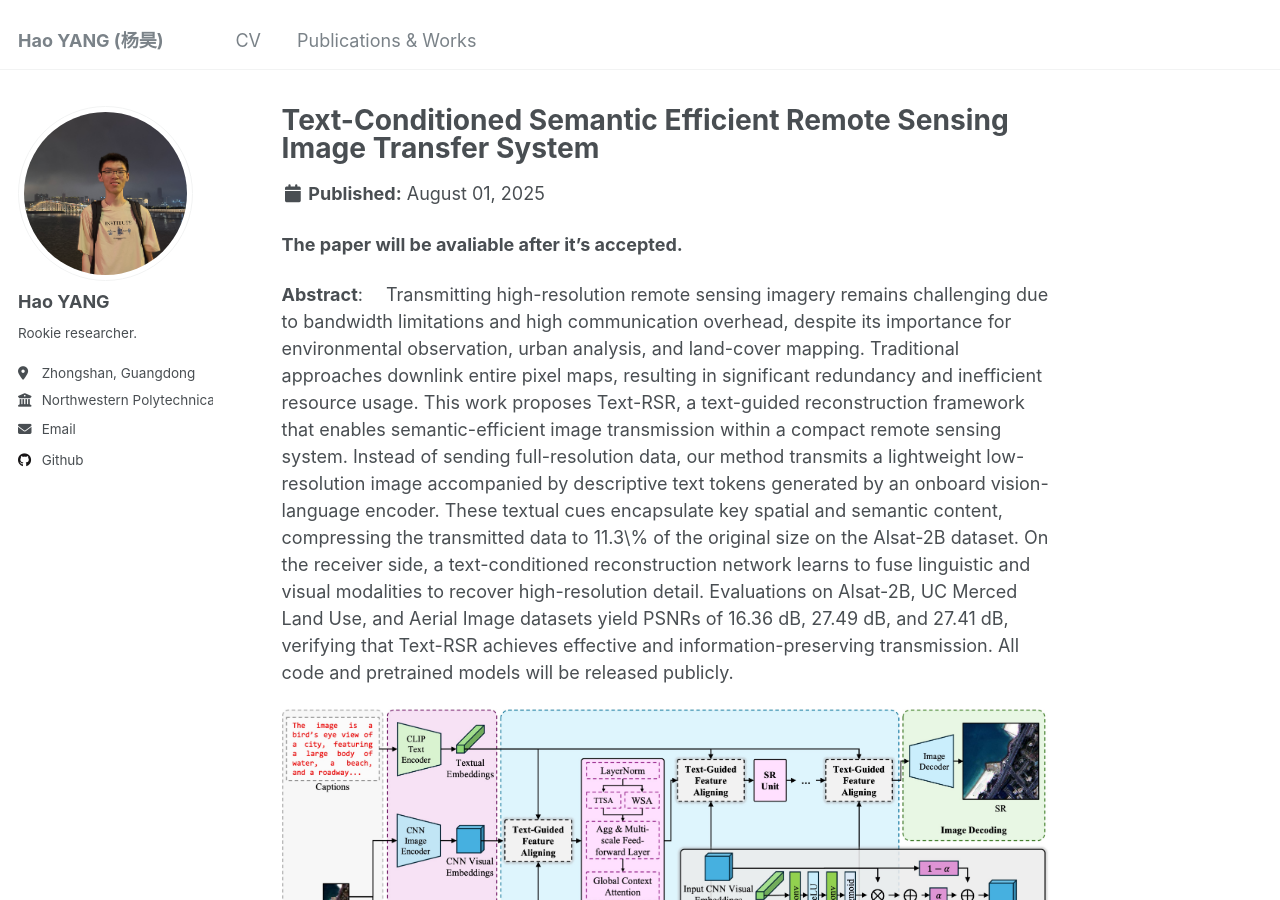
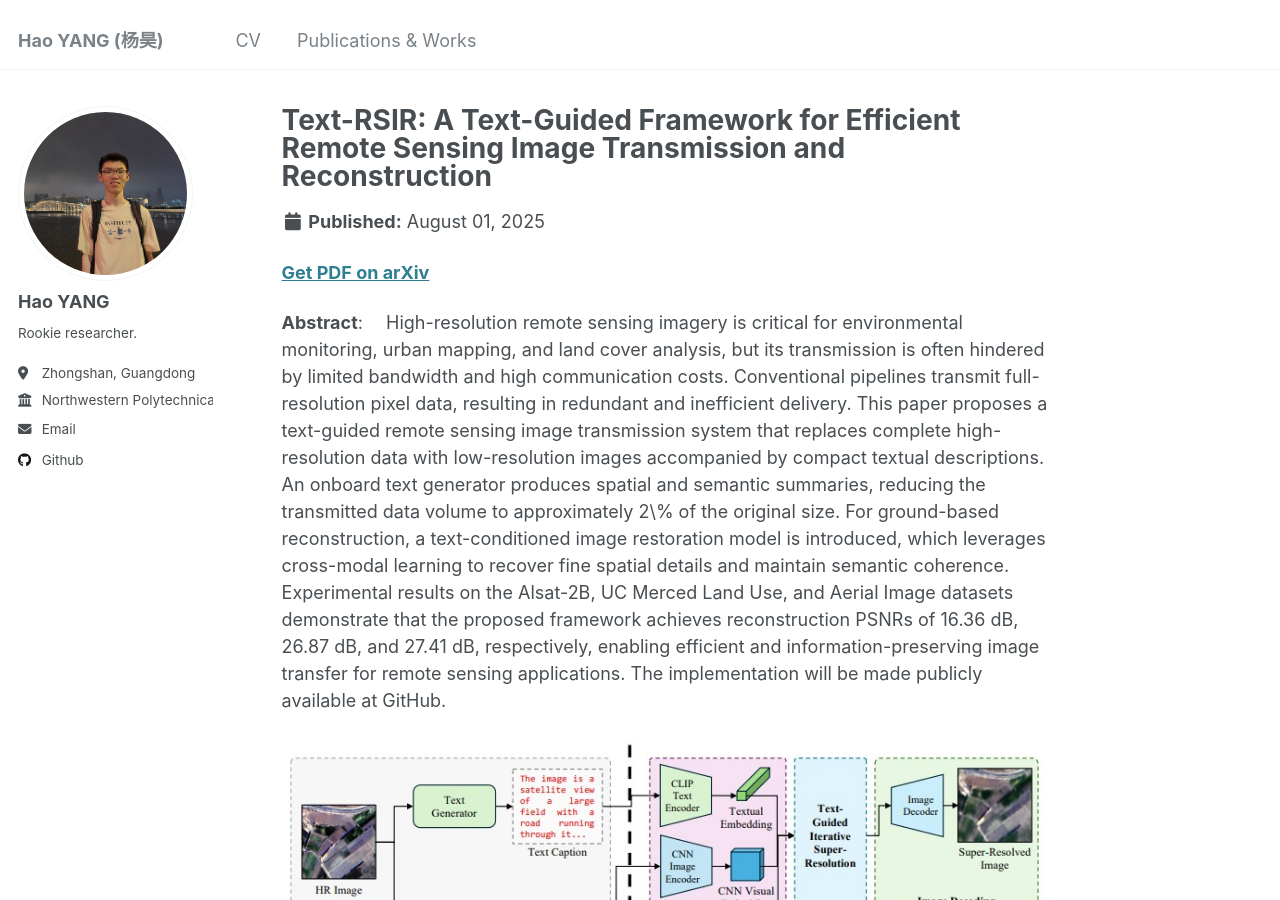
Before and after one commit to haoyangofficial/haoyangofficial.github.io, a Jekyll site: the page built from _publications/2025-8-1-textrssr.md, in a window 1280 px wide and 900 px high. Built offline with Jekyll 4.4.1, drawn with Linux system fonts in a browser that asks for light colours.

Commit message:
update Text-RSIR

```diff
--- a/_publications/2025-8-1-textrssr.md
+++ b/_publications/2025-8-1-textrssr.md
@@ -1,5 +1,5 @@
 ---
-title: "Text-Conditioned Semantic Efficient Remote Sensing Image Transfer System"
+title: "Text-RSIR: A Text-Guided Framework for Efficient Remote Sensing Image Transmission and Reconstruction"
 collection: publications
 category: journals
 permalink: /publication/2025-08-01-textrssr
@@ -7,9 +7,8 @@ excerpt: 'Low-bandwidth and information-preserving transmission and reconstructi
 date: 2025-08-01
 ---
 
-**The paper will be avaliable after it's accepted.**
+[**Get PDF on arXiv**](https://arxiv.org/pdf/2605.15558)
 
-**Abstract**:&emsp; Transmitting high-resolution remote sensing imagery remains challenging due to bandwidth limitations and high communication overhead, despite its importance for environmental observation, urban analysis, and land-cover mapping. Traditional approaches downlink entire pixel maps, resulting in significant redundancy and inefficient resource usage. This work proposes Text-RSR, a text-guided reconstruction framework that enables semantic-efficient image transmission within a compact remote sensing system. Instead of sending full-resolution data, our method transmits a lightweight low-resolution image accompanied by descriptive text tokens generated by an onboard vision-language encoder. These textual cues encapsulate key spatial and semantic content, compressing the transmitted data to 11.3\% of the original size on the Alsat-2B dataset. On the receiver side, a text-conditioned reconstruction network learns to fuse linguistic and visual modalities to recover high-resolution detail. Evaluations on Alsat-2B, UC Merced Land Use, and Aerial Image datasets yield PSNRs of 16.36 dB, 27.49 dB, and 27.41 dB, verifying that Text-RSR achieves effective and information-preserving transmission.
-All code and pretrained models will be released publicly.
+**Abstract**:&emsp; High-resolution remote sensing imagery is critical for environmental monitoring, urban mapping, and land cover analysis, but its transmission is often hindered by limited bandwidth and high communication costs. Conventional pipelines transmit full-resolution pixel data, resulting in redundant and inefficient delivery. This paper proposes a text-guided remote sensing image transmission system that replaces complete high-resolution data with low-resolution images accompanied by compact textual descriptions. An onboard text generator produces spatial and semantic summaries, reducing the transmitted data volume to approximately 2\% of the original size. For ground-based reconstruction, a text-conditioned image restoration model is introduced, which leverages cross-modal learning to recover fine spatial details and maintain semantic coherence. Experimental results on the Alsat-2B, UC Merced Land Use, and Aerial Image datasets demonstrate that the proposed framework achieves reconstruction PSNRs of 16.36 dB, 26.87 dB, and 27.41 dB, respectively, enabling efficient and information-preserving image transfer for remote sensing applications. The implementation will be made publicly available at GitHub.
 
-![1](/images/publications/textrssr/archi.jpg)
+![1](/images/publications/textrssr/arch.jpg)
```
Also changed, not shown: images/publications/textrssr/arch.jpg (added), images/publications/textrssr/archi.jpg (deleted).
